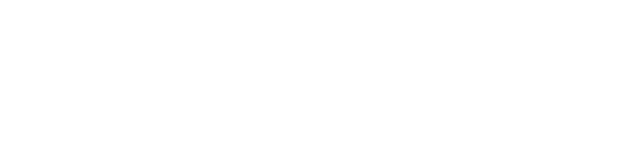
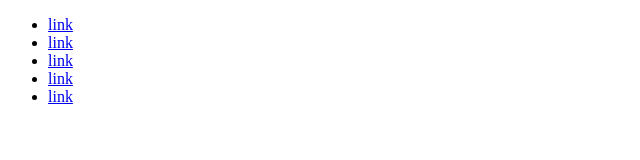
Before and after one commit to kelvin-vd-gaag/github-test, a plain HTML site: page index.html in a window 1280 px wide. Shown: the whole page, without its empty margins (0-640 px from the left). Drawn offline with Linux system fonts and the light colour scheme.

Commit message:
Added navigation

```diff
--- a/index.html
+++ b/index.html
@@ -5,6 +5,15 @@
     <title>Title</title>
 </head>
 <body>
+<nav>
+    <ul>
+        <li><a href="#">link</a></li>
+        <li><a href="#">link</a></li>
+        <li><a href="#">link</a></li>
+        <li><a href="#">link</a></li>
+        <li><a href="#">link</a></li>
+    </ul>
+</nav>
 
 </body>
 </html>
```
